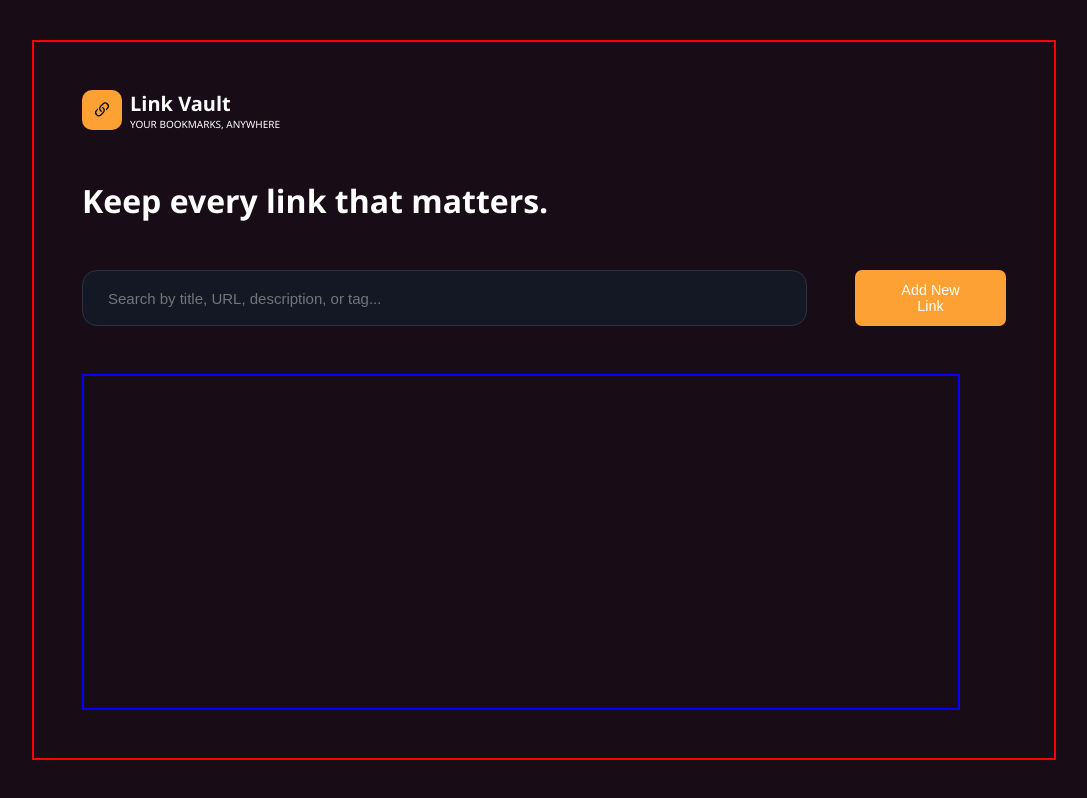
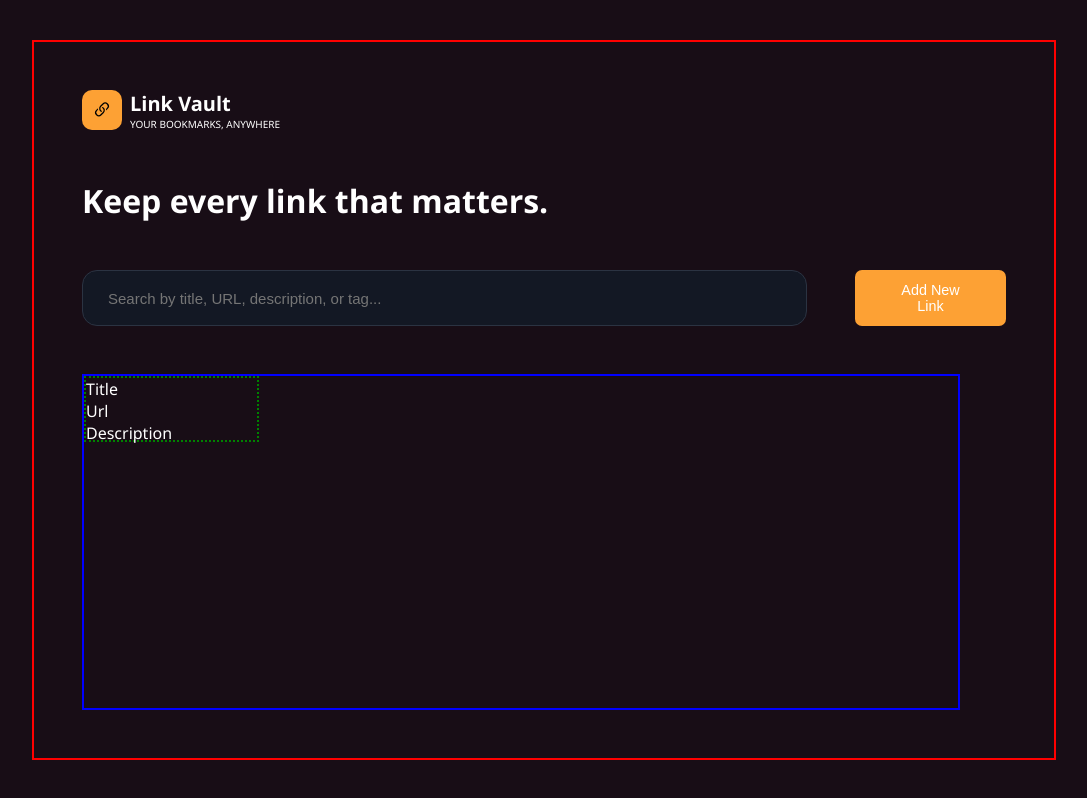
Before and after one commit to Samukelokhathi/Links-Vault-React-Ts, a React (Vite) app: page / in a window 1280 px wide. Shown: the whole page, without its empty margins (96-1183 px from the left). Built offline with nearby package versions, Linux system fonts and the light colour scheme.

Commit message:
Added link-card- component

```diff
--- /dev/null
+++ b/src/Components/LinkCard/LinkCard.module.css
@@ -0,0 +1,5 @@
+.link-card{
+    width: 20%;
+    height: 20%;
+    border: 2px dotted green;
+}
--- /dev/null
+++ b/src/Components/LinkCard/LinkCard.tsx
@@ -0,0 +1,14 @@
+import linkCardStyle from "./LinkCard.module.css";
+import { Text } from "../Text/Text";
+
+const LinkCard = () => {
+  return (
+    <div className={linkCardStyle["link-card"]}>
+      <Text variant={"p"} children={"Title"} />
+      <Text variant={"p"} children={"Url"} />
+      <Text variant={"p"} children={"Description"} />
+    </div>
+  );
+};
+
+export default LinkCard;
--- a/src/Components/Main/Main.module.css
+++ b/src/Components/Main/Main.module.css
@@ -37,4 +37,6 @@
     width: 95%;
     height: 100%;
     border: 2px solid blue;
+    display: flex;
+    gap: 30px;
 }
--- a/src/Components/Main/Main.tsx
+++ b/src/Components/Main/Main.tsx
@@ -1,11 +1,15 @@
+import { useState } from "react";
+import { Text } from "../Text/Text";
 import { Modal } from "../OverlayModal/Modal";
+import LinkCard from "../LinkCard/LinkCard";
+
+import textStyle from "../Text/Text.module.css";
+import Button from "../Button/Button";
+
+import logo from "./main asset/link-45deg.svg";
+
+import inputStyle from "../Input/Input.module.css";
 import mainStyle from "./Main.module.css";
-import logo from "./main asset/link-45deg.svg";
-import { Text } from "../Text/Text";
-import textStyle from "../Text/Text.module.css";
-import inputStyle from "../Input/Input.module.css";
-import Button from "../Button/Button";
-import { useState } from "react";
 
 const Main = () => {
   const [isOpen, setIsOpen] = useState<boolean>(false);
@@ -63,7 +67,9 @@ const Main = () => {
         {isOpen && <Modal onClose={onClose} isOpen={isOpen} />}
       </div>
 
-      <div className={mainStyle["display-cards"]}></div>
+      <div className={mainStyle["display-cards"]}>
+        <LinkCard />
+      </div>
     </div>
   );
 };
```
